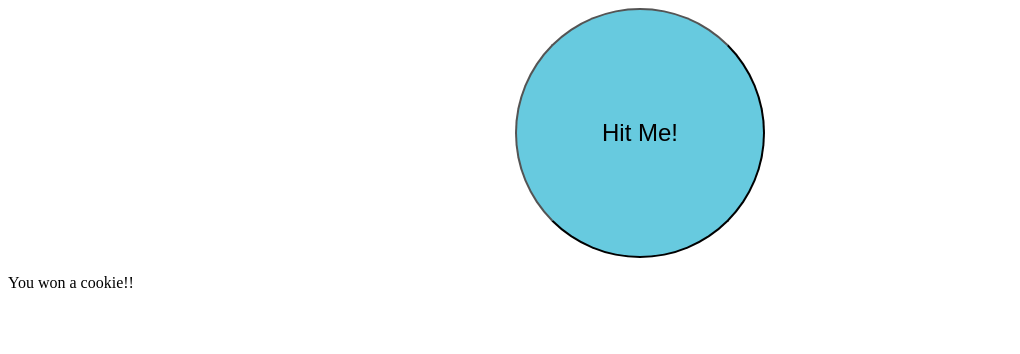
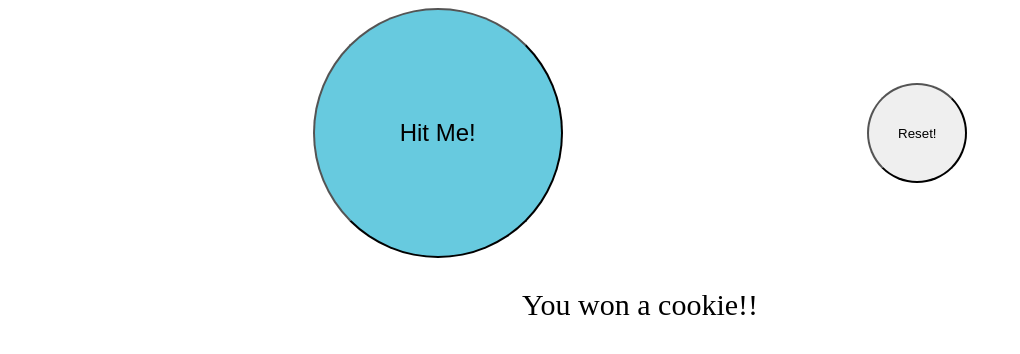
Before and after one commit to returnitems/unit-1-project, a plain HTML site: page index.html in a window 1280 px wide. Both pictures are taken after a click on the button "Hit Me!". Shown: the whole page, without its empty margins (0-1020 px from the left). Drawn offline with Linux system fonts and the light colour scheme.

Commit message:
Completed htb,wac and added reset feature

```diff
--- a/app.js
+++ b/app.js
@@ -0,0 +1,16 @@
+const button = document.querySelector("#button");
+const buzzer = document.querySelector("#buzzer");
+const resetButton = document.querySelector("#reset");
+const winCookie = document.createElement("p");
+
+const reset = () => {
+    winCookie.textContent = "";
+}
+
+const showCookie = () => {
+    winCookie.textContent = "You won a cookie!!";
+    document.querySelector("body").appendChild(winCookie);
+}
+
+resetButton.addEventListener("click", reset);
+button.addEventListener("click", showCookie);
--- a/index.html
+++ b/index.html
@@ -1,19 +1,20 @@
 <!DOCTYPE html>
 <html lang="en">
 <head>
+    <script defer src="app.js"></script>
     <link rel="stylesheet" href="style.css">
-    <script src="app.js"></script>
     <meta charset="UTF-8">
     <meta name="viewport" content="width=device-width, initial-scale=1.0">
     <title>Hit the buzzer...Win a cookie!</title>
 </head>
 <body>
     <div id="buzzer">
-        <button type="radio" id="button">Hit Me!</button>
+        <button type="button" id="button">Hit Me!</button>
+        <button type="button" id="reset">Reset!</button>
     </div>
 
-    <div id="cookie">
-        <p>You won a cookie!!</p>
-    </div>
+    <!-- <div id="cookie">
+        <p id="cookieText">You won a cookie!!</p>
+    </div> -->
 </body>
 </html>
--- a/style.css
+++ b/style.css
@@ -1,6 +1,7 @@
 #buzzer {
     display: flex;
-    justify-content: center;
+    justify-content: space-evenly;
+    align-items: center;
 }
 
 #button {
@@ -9,4 +10,20 @@
     border-radius: 50%;
     font-size: 24px;
     background-color: rgba(103, 202, 223, 1);
+    cursor: pointer;
+    /* margin-left: 50%;
+    margin-right: 50%; */
 }
+
+#reset {
+    height: 100px;
+    width: 100px;
+    border-radius: 50%;
+    cursor: pointer;
+}
+
+p {
+    display: flex;
+    justify-content: center;
+    font-size: 30px;
+}
```
Also changed, not shown: 1 other file.
